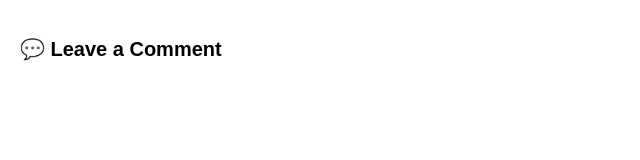
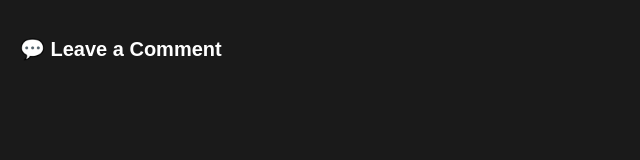
Before and after one commit to harisfirdaus/komentar-blog-cusdis2, a plain HTML site: page index.html in a window 1280 px wide. Shown: the whole page, without its empty margins (0-640 px from the left). Drawn offline with Linux system fonts and the dark colour scheme.

Commit message:
Update index.html

```diff
--- a/index.html
+++ b/index.html
@@ -9,10 +9,21 @@
       margin: 0;
       padding: 20px;
       font-family: sans-serif;
+      background-color: white;
+      color: black;
     }
+
     h2 {
       margin-bottom: 10px;
       font-size: 20px;
+    }
+
+    /* Mode gelap otomatis */
+    @media (prefers-color-scheme: dark) {
+      body {
+        background-color: #1a1a1a;
+        color: white;
+      }
     }
   </style>
 </head>
```
